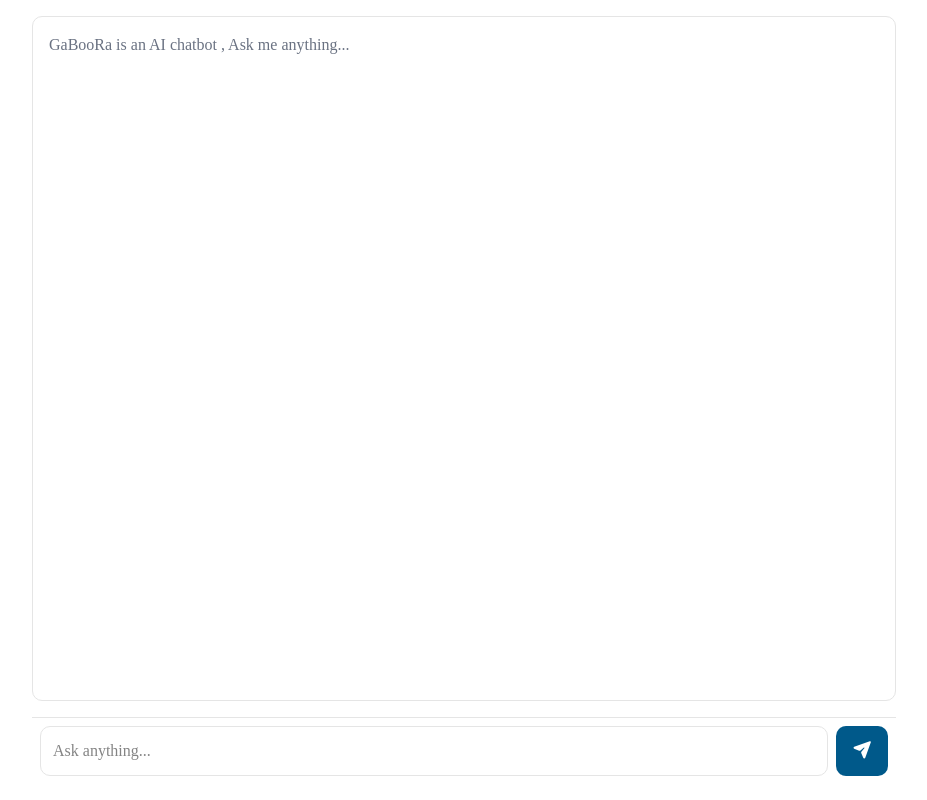
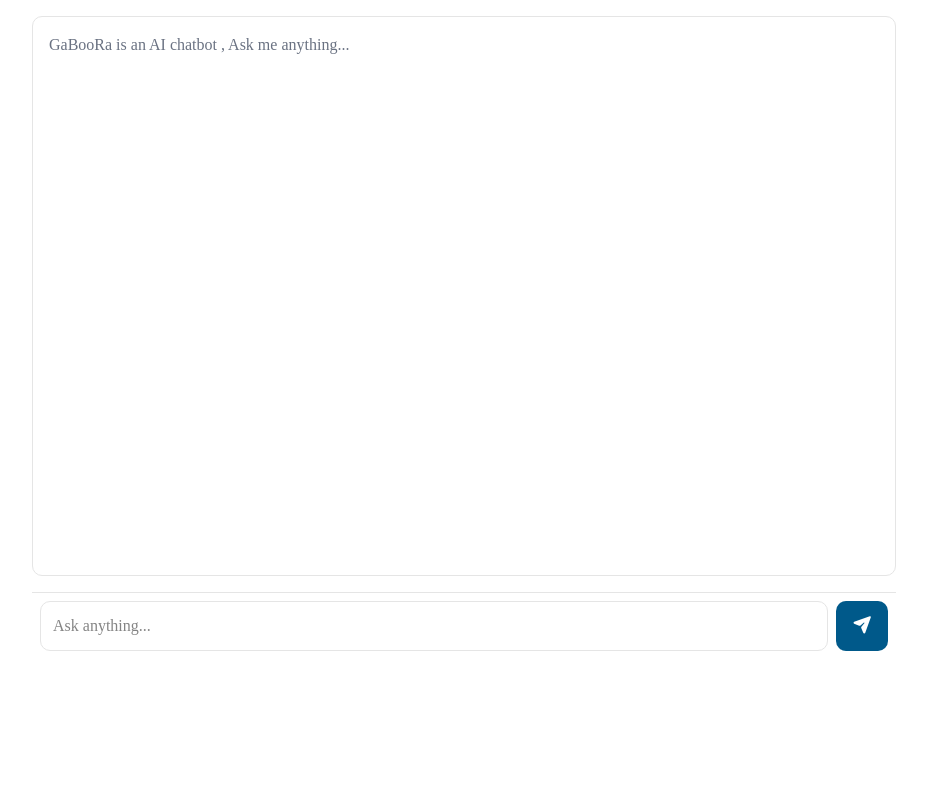
Before and after one commit to ahmedgabrrr/AI-Chatbot, a Next.js app: page / in a window 1280 px wide. Shown: the whole page, without its empty margins (176-1103 px from the left). Built offline with nearby package versions, Linux system fonts and the light colour scheme.

Commit message:
changing some styles

```diff
--- a/app/page.tsx
+++ b/app/page.tsx
@@ -75,7 +75,7 @@ export default function Home() {
       {/* <Image className="h-40 w-80" src={avatar} alt="avatar" /> */}
 
 
-      <div className="mb-4 flex-1 space-y-4 overflow-y-auto rounded-lg border p-4 ">
+      <div className="mb-4 h-[70vh] overflow-y-auto rounded-lg border p-4 ">
         {messages.length === 0 && (
           <p className="text-gray-500">
             GaBooRa is an AI chatbot , Ask me anything...
```
